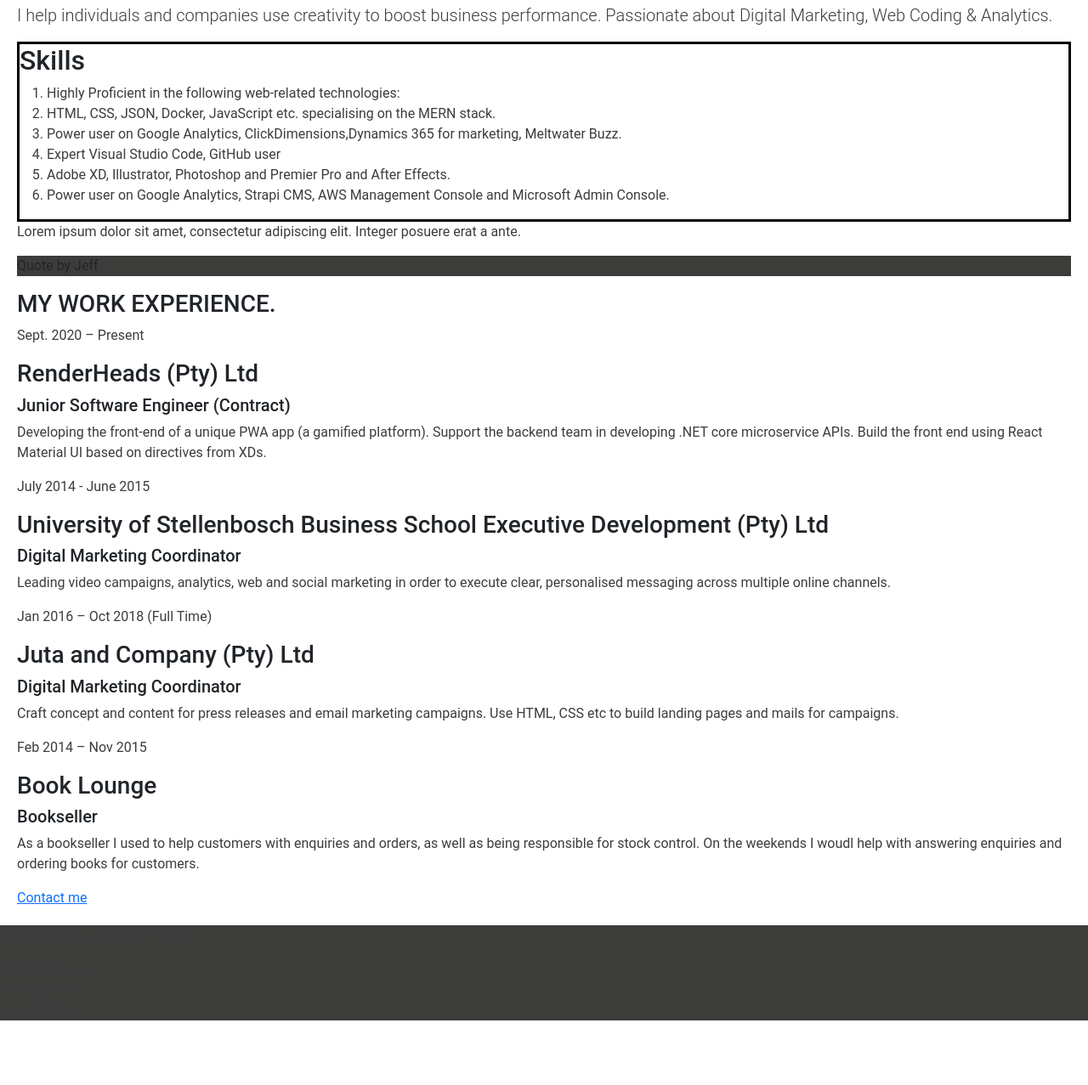
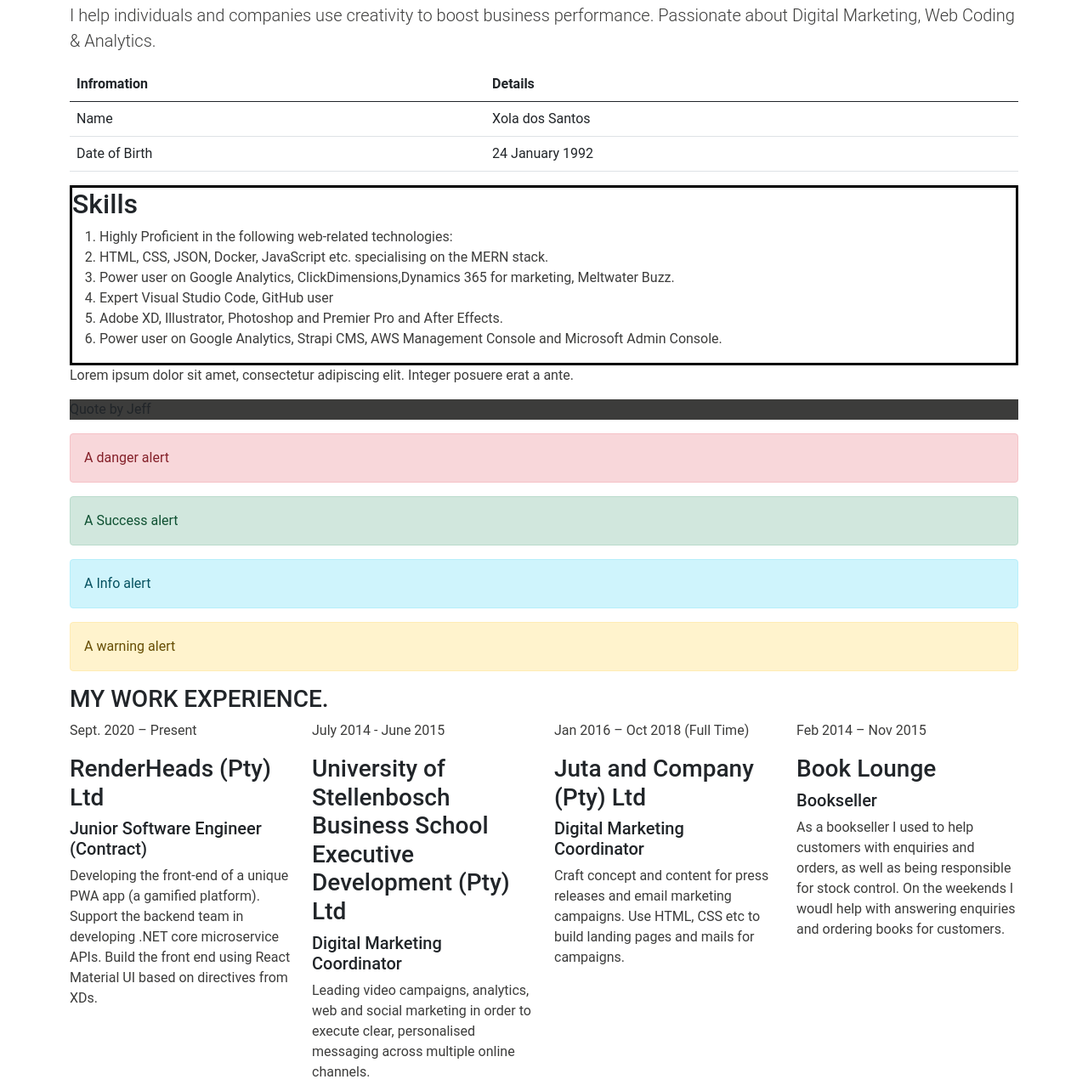
Before and after one commit to xdossantos/WebDevResumeProject, a plain HTML site: page index.html in a window 1280 px wide. Shown: the part 666-1943 px from the top of the page at 85% size. Before the commit the page ends 1883 px from the top, so only its background shows below. Drawn offline with Linux system fonts and the light colour scheme.

Commit message:
Added breakpoints

```diff
--- a/index.html
+++ b/index.html
@@ -17,9 +17,7 @@
 </head>
 
 <body>
-
-
-        <div class="contaiener mainContent">
+    <div class="container mainContent">
         <!-- Hero Section  -->
 
         <nav class="navbar navbar-expand-lg navbar-light bg-light">
@@ -58,7 +56,6 @@
             </div>
         </div>
 
-
         <!-- About Section  -->
         <div id="aboutme">
             <h1 class="page-header" id="mainHeaderText">Xola dos Santos Resumé</h1>
@@ -70,6 +67,32 @@
                 Digital
                 Marketing,
                 Web Coding & Analytics.</p>
+        </div>
+
+
+        <!-- Add Resume metadta  -->
+        <div>
+            <table class="table">
+                <thead>
+                    <tr>
+                        <th>Infromation</th>
+                        <th>Details</th>
+                    </tr>
+                </thead>
+                <tbody>
+                    <tr>
+                        <td>Name</td>
+                        <td>Xola dos Santos </td>
+                    </tr>
+
+                    <tr>
+                        <td>Date of Birth</td>
+                        <td>24 January 1992</td>
+                    </tr>
+
+                </tbody>
+
+            </table>
         </div>
 
         <!-- Skills Section  -->
@@ -105,7 +128,12 @@
             <footer>Quote by Jeff</footer>
         </blockquote>
 
+        <!-- Alert section  -->
 
+        <div class="alert alert-danger" role="alert"> A danger alert</div>
+        <div class="alert alert-success" role="alert"> A Success alert</div>
+        <div class="alert alert-info" role="alert"> A Info alert</div>
+        <div class="alert alert-warning" role="alert"> A warning alert</div>
 
         <!-- Start Education Section  -->
 
@@ -113,12 +141,10 @@
             <div>
                 <h3 class="text-right text-uppercase" id="workexp">My Work Experience.</h3>
             </div>
-                <div class="col-six tab-full left">
-                    <div >
-                        <div >
-                            <div ></div>
-                            <div >
-                                <p >Sept. 2020 – Present</p>
+            <div class="row">
+                <div class="col">
+                    <div>
+                        <p>Sept. 2020 – Present</p>
                         <h3>RenderHeads (Pty) Ltd</h3>
                         <h5>Junior Software Engineer (Contract)</h5>
                     </div>
@@ -133,10 +159,10 @@
                 </div>
                 <!-- end timeline__block -->
 
-                        <div >
-                            <div ></div>
-                            <div >
-                                <p >July 2014 - June 2015</p>
+                <div class="col">
+
+                    <div>
+                        <p>July 2014 - June 2015</p>
                         <h3>University of Stellenbosch Business School Executive Development (Pty) Ltd</h3>
                         <h5>Digital Marketing Coordinator</h5>
                     </div>
@@ -146,19 +172,11 @@
                             messaging across multiple online channels.</p>
                     </div>
                 </div>
-                        <!-- end timeline__block -->
 
-                    </div>
-                    <!-- end timeline -->
-                </div>
-                <!-- end left -->
+                <div class="col">
 
-                <div >
-                    <div >
-                        <div >
-                            <div ></div>
-                            <div >
-                                <p >Jan 2016 – Oct 2018 (Full Time) </p>
+                    <div>
+                        <p>Jan 2016 – Oct 2018 (Full Time) </p>
                         <h3>Juta and Company (Pty) Ltd</h3>
                         <h5>Digital Marketing Coordinator</h5>
                     </div>
@@ -168,12 +186,11 @@
                             landing pages and mails for campaigns. </p>
                     </div>
                 </div>
-                        <!-- end timeline__block -->
 
-                        <div >
-                            <div ></div>
-                            <div >
-                                <p >Feb 2014 – Nov 2015</p>
+                <div class="col">
+
+                    <div>
+                        <p>Feb 2014 – Nov 2015</p>
                         <h3>Book Lounge</h3>
                         <h5>Bookseller</h5>
                     </div>
@@ -188,9 +205,12 @@
                 <!-- end timeline__block -->
 
             </div>
-                    <!-- end timeline -->
+
+            <div class="row">
+
+
             </div>
-                <!-- end right -->
+
 
         </div>
 
```
Lines whose indentation alone changed are shown as unchanged.
